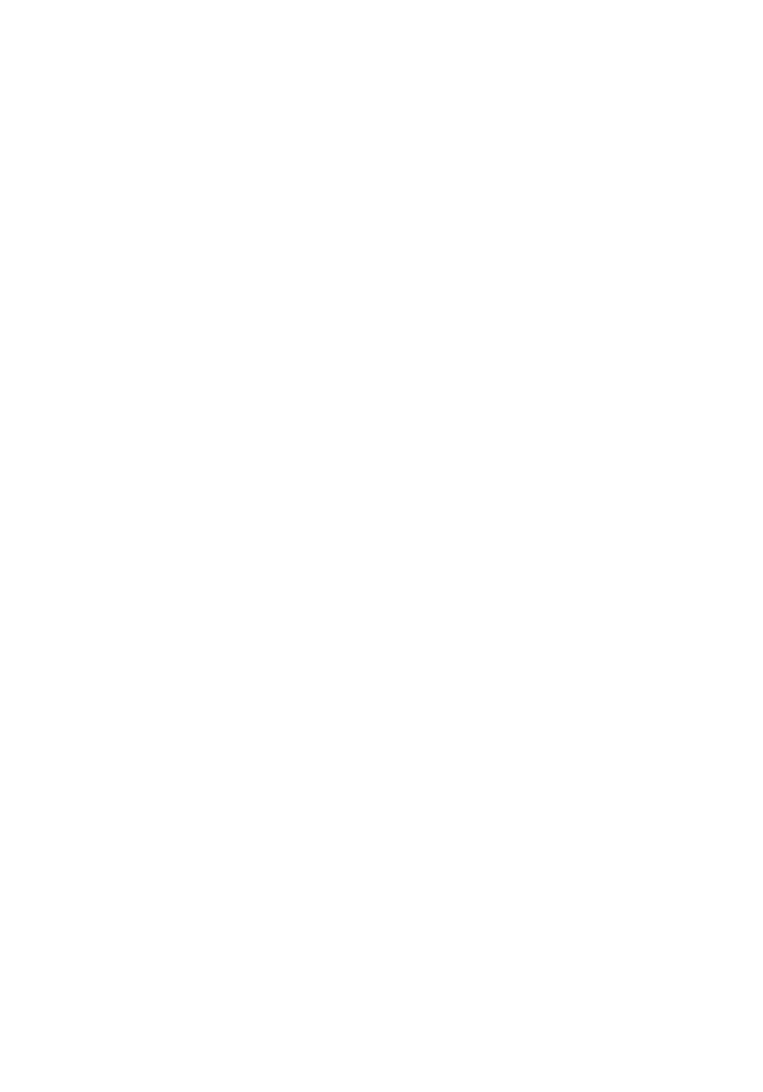
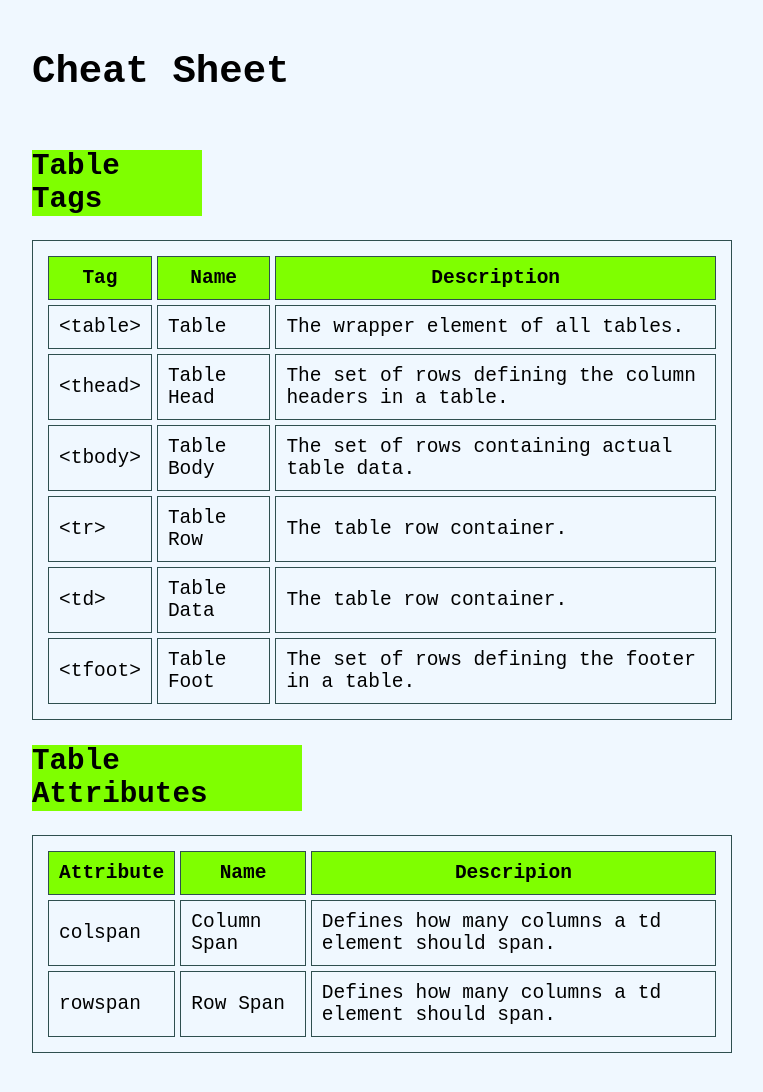
Before and after one commit to jabescript/Codecademy-Table-Cheat-Sheet, a plain HTML site: page index.html in a window 1280 px wide. Shown: the whole page, without its empty margins (18-781 px from the left). Before the commit the page ends 800 px from the top, so only its background shows below. Drawn offline with Linux system fonts and the light colour scheme.

Commit message:
update project

```diff
--- a/index.html
+++ b/index.html
@@ -7,13 +7,71 @@
     <link rel="stylesheet" href="styles.css">
 </head>
 <body>
-    <table align="center">
+    <h1>Cheat Sheet</h1>
+    <h2 id="code">Table Tags</h2>
+    <table>
         <thead>
             <tr>
-                <th></th>
+                <th>Tag</th>
+                <th>Name</th>
+                <th>Description</th>
             </tr>
         </thead>
-        <tbody></tbody>
+        <tbody>
+            <tr>
+                <td>&lt;table&gt;</td>
+                <td>Table</td>
+                <td>The wrapper element of all tables.</td>
+            </tr>
+            <tr>
+                <td>&lt;thead&gt;</td>
+                <td>Table Head</td>
+                <td>The set of rows defining the column headers in a table.</td>
+            </tr>
+            <tr>
+                <td>&lt;tbody&gt;</td>
+                <td>Table Body</td>
+                <td>The set of rows containing actual table data.</td>
+            </tr>
+            <tr>
+                <td>&lt;tr&gt;</td>
+                <td>Table Row</td>
+                <td>The table row container.</td>
+            </tr>
+            <tr>
+                <td>&lt;td&gt;</td>
+                <td>Table Data</td>
+                <td>The table row container.</td>
+            </tr>
+            <tr>
+                <td>&lt;tfoot&gt;</td>
+                <td>Table Foot</td>
+                <td>The set of rows defining the footer in a table.</td>
+            </tr>
+        </tbody>
+    </table>
+
+    <h2>Table Attributes</h2>
+    <table>
+        <thead>
+            <tr>
+                <th>Attribute</th>
+                <th>Name</th>
+                <th>Descripion</th>
+            </tr>
+        </thead>
+        <tbody>
+            <tr>
+                <td>colspan</td>
+                <td>Column Span</td>
+                <td>Defines how many columns a td element should span.</td>
+            </tr>
+            <tr>
+                <td>rowspan</td>
+                <td>Row Span</td>
+                <td>Defines how many columns a td element should span.</td>
+            </tr>
+        </tbody>
     </table>
 </body>
 </html>
--- a/styles.css
+++ b/styles.css
@@ -0,0 +1,48 @@
+html {
+	display: block;
+}
+
+body {
+	font-family: monospace;
+	font-size: 1.5em;
+	background-color: aliceblue;
+	color: black;
+	margin: 50px 10px 50px 50px;
+}
+
+h1 {
+	padding-bottom: 30px;
+}
+
+h2 {
+	background-color: chartreuse;
+	max-width: 270px;
+}
+
+#code {
+	max-width: 170px;
+}
+
+thead {
+	display: table-header-group;
+	vertical-align: middle;
+}
+
+table,
+th,
+td {
+	border: 1px solid darkslategray;
+	padding: 10px;
+	max-width: 700px;
+}
+
+table {
+	display: table;
+	border-collapse: separate;
+	border-spacing: 5px;
+}
+
+th {
+	background-color: chartreuse;
+	font-weight: bold;
+}
```
Also changed, not shown: 2 other files.
